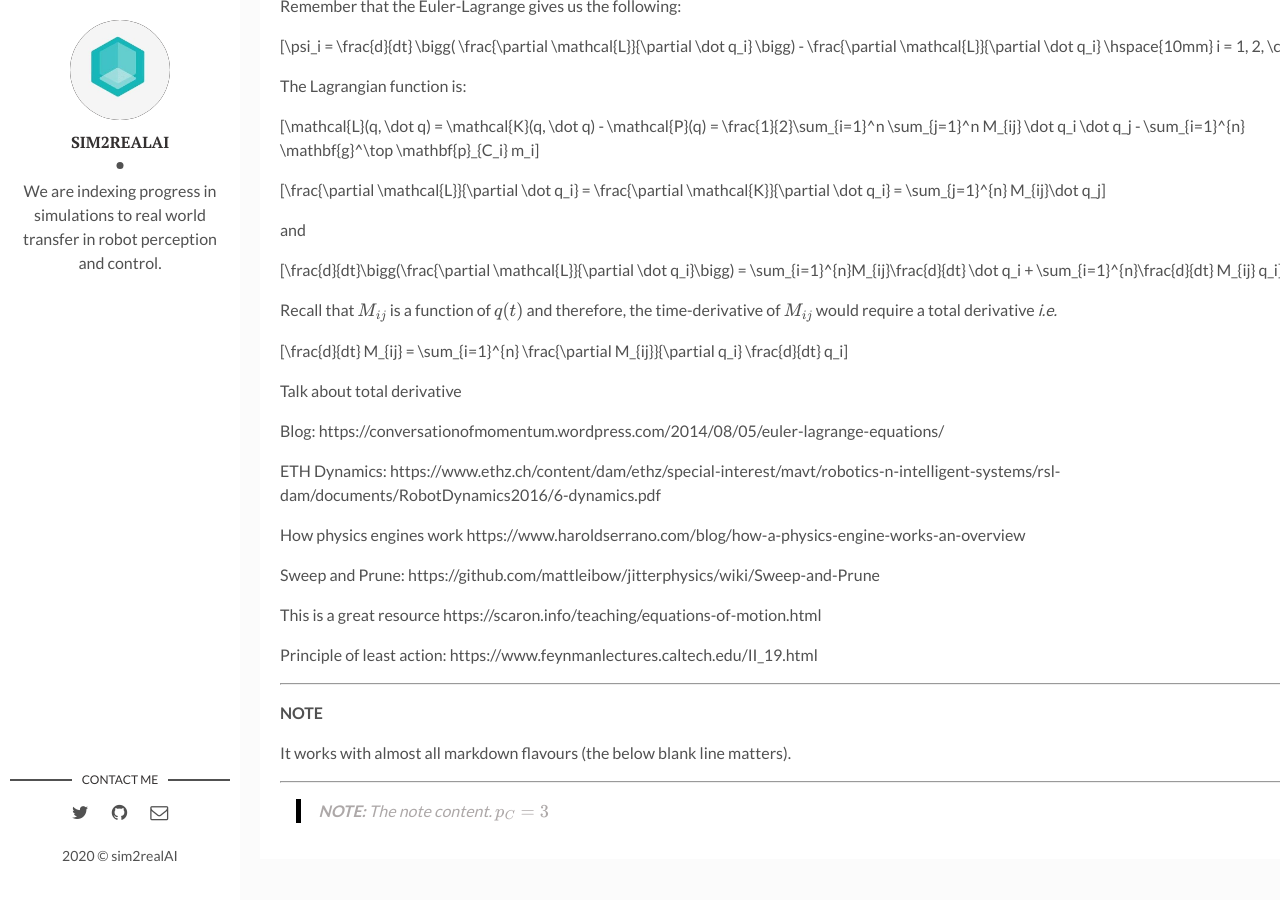
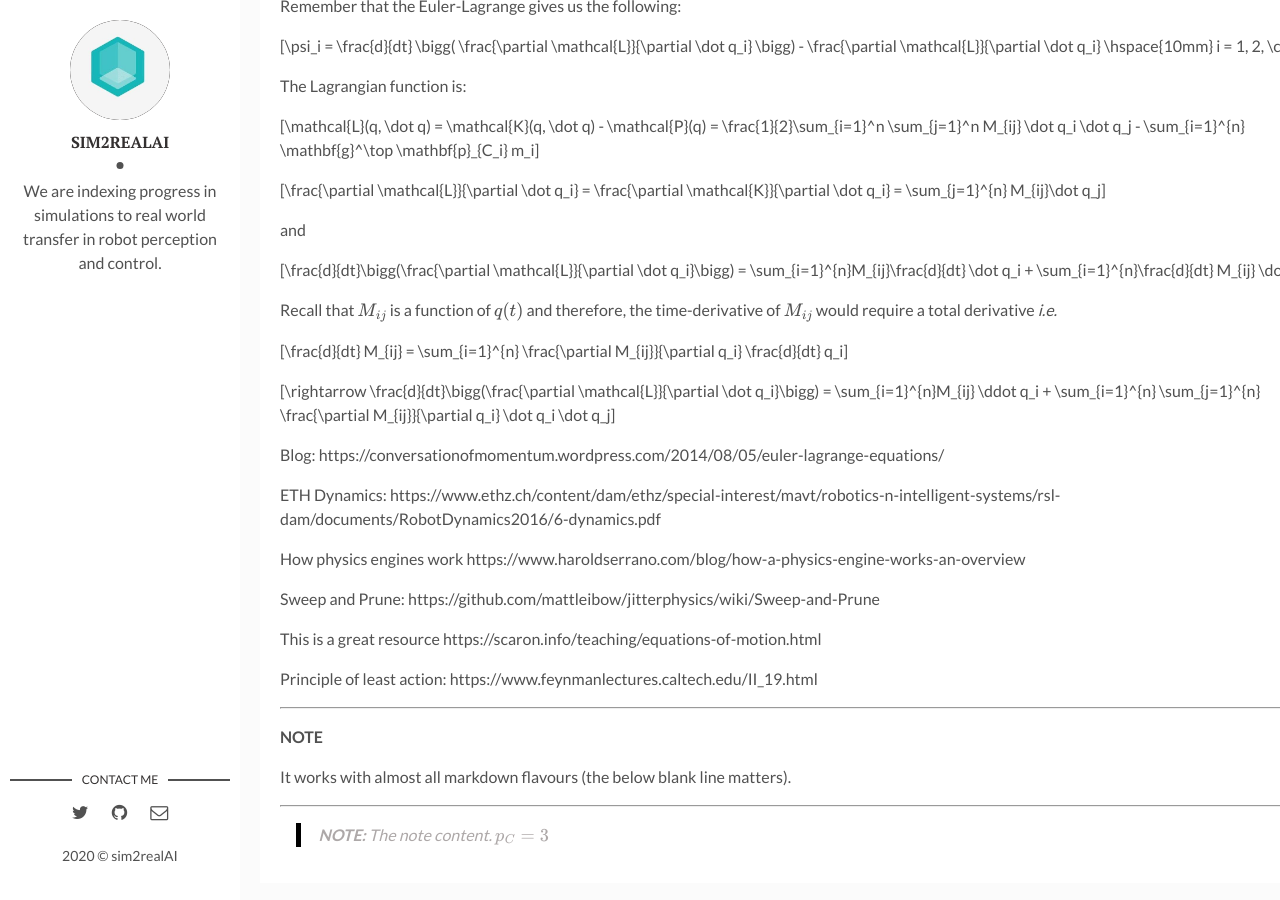
Before and after one commit to backupsim2realai/backupsim2realai.github.io, a Jekyll site: the page built from _posts/2019-04-15-Dynamic-Model-Of-Manipulators.markdown, in a window 1280 px wide and 900 px high, scrolled down 4822 px. Built offline with Jekyll 4.4.1, drawn with Linux system fonts in a browser that asks for light colours; formulas are drawn with MathJax 3; before the commit the page ends 5701 px from its top, so only the background shows below that.

Commit message:
editing text
Signed-off-by: Ankur Handa <ahanda@nvidia.com>

```diff
--- a/_posts/2019-04-15-Dynamic-Model-Of-Manipulators.markdown
+++ b/_posts/2019-04-15-Dynamic-Model-Of-Manipulators.markdown
@@ -216,13 +216,14 @@ $$\frac{\partial \mathcal{L}}{\partial \dot q_i} = \frac{\partial \mathcal{K}}{\
 
 and
 
-$$\frac{d}{dt}\bigg(\frac{\partial \mathcal{L}}{\partial \dot q_i}\bigg) = \sum_{i=1}^{n}M_{ij}\frac{d}{dt} \dot q_i + \sum_{i=1}^{n}\frac{d}{dt} M_{ij} q_i$$
+$$\frac{d}{dt}\bigg(\frac{\partial \mathcal{L}}{\partial \dot q_i}\bigg) = \sum_{i=1}^{n}M_{ij}\frac{d}{dt} \dot q_i + \sum_{i=1}^{n}\frac{d}{dt} M_{ij} \dot q_i$$
 
 Recall that $$M_{ij}$$ is a function of $$q(t)$$ and therefore, the time-derivative of $$M_{ij}$$ would require a total derivative _i.e._
 
 $$\frac{d}{dt} M_{ij} = \sum_{i=1}^{n} \frac{\partial M_{ij}}{\partial q_i} \frac{d}{dt} q_i$$
 
-Talk about total derivative
+
+$$\rightarrow \frac{d}{dt}\bigg(\frac{\partial \mathcal{L}}{\partial \dot q_i}\bigg) = \sum_{i=1}^{n}M_{ij} \ddot q_i + \sum_{i=1}^{n} \sum_{j=1}^{n} \frac{\partial M_{ij}}{\partial q_i} \dot q_i \dot q_j$$
 
 
 
```
